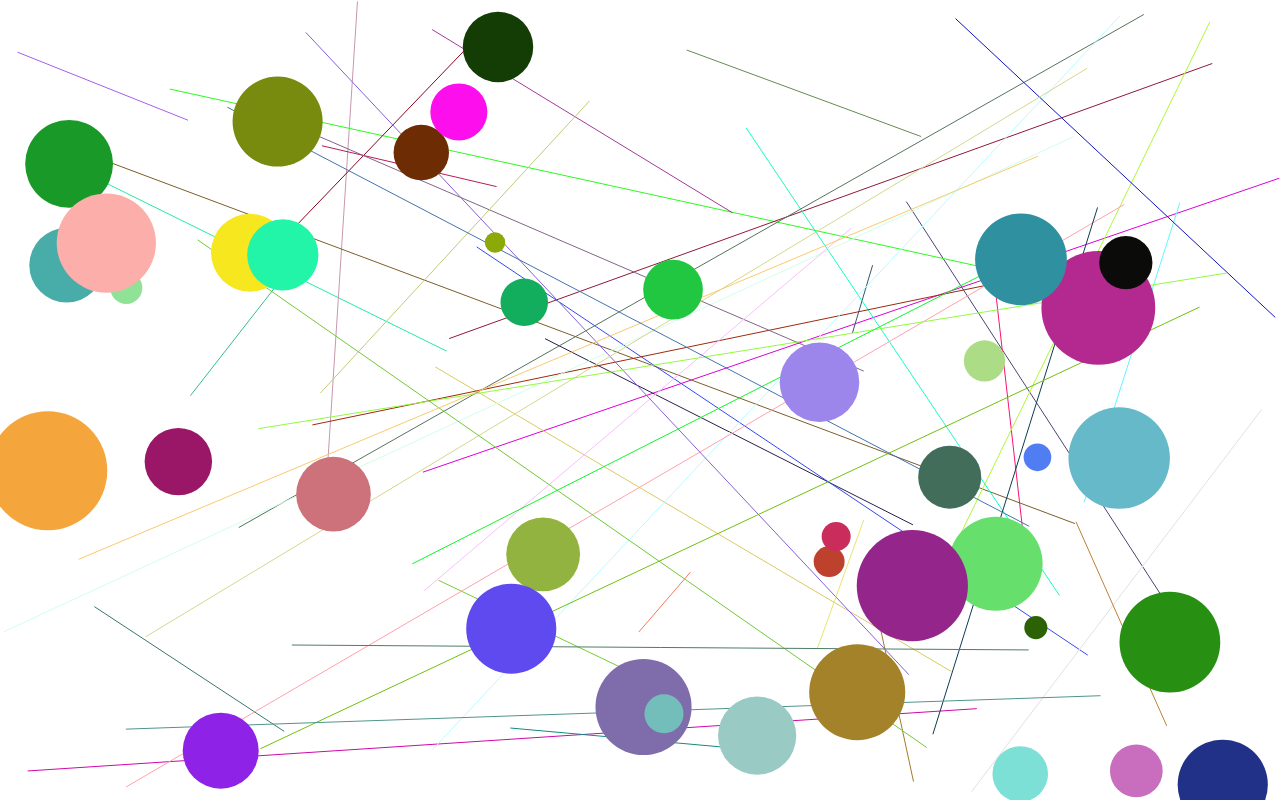
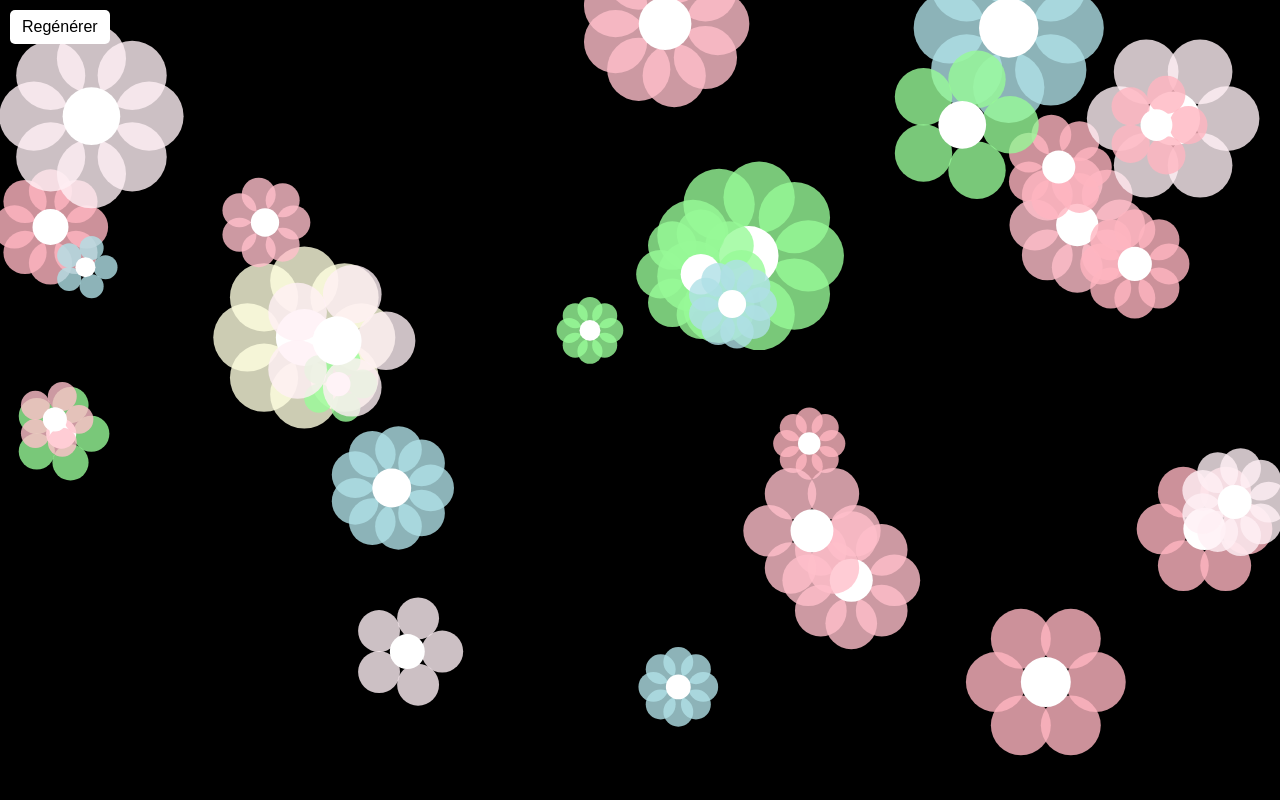
Before and after one commit to rubyaston/projecthasard, a plain HTML site: page index.html in a window 1280 px wide. Drawn offline with Linux system fonts and the light colour scheme.

Commit message:
index.html

```diff
--- a/index.html
+++ b/index.html
@@ -2,53 +2,92 @@
 <html lang="fr">
 <head>
 <meta charset="UTF-8">
-<title>Projet Hasard</title>
+<title>Fleurs Aléatoires</title>
 <style>
   body {
     margin: 0;
-    background-color: white;
+    background-color: black; /* fond noir */
+    overflow: hidden; /* pas de scroll */
   }
   canvas {
     display: block;
   }
+  #regen {
+    position: absolute;
+    top: 10px;
+    left: 10px;
+    padding: 8px 12px;
+    font-size: 16px;
+    background-color: white;
+    border: none;
+    border-radius: 5px;
+    cursor: pointer;
+  }
 </style>
 </head>
 <body>
-<canvas id="myCanvas"></canvas>
+<button id="regen">Regénérer</button>
+<canvas id="canvas"></canvas>
+
 <script>
-const canvas = document.getElementById('myCanvas');
-canvas.width = window.innerWidth;
-canvas.height = window.innerHeight;
+const canvas = document.getElementById('canvas');
 const ctx = canvas.getContext('2d');
 
-function randomColor() {
-  const r = Math.floor(Math.random()*256);
-  const g = Math.floor(Math.random()*256);
-  const b = Math.floor(Math.random()*256);
-  return `rgb(${r},${g},${b})`;
+function resizeCanvas() {
+  canvas.width = window.innerWidth;
+  canvas.height = window.innerHeight;
 }
+resizeCanvas();
+window.addEventListener('resize', resizeCanvas);
 
-function drawLine() {
-  ctx.strokeStyle = randomColor();
+// Couleurs pastel pour les fleurs
+const colors = [
+  'rgba(255,182,193,0.8)', // rose clair
+  'rgba(255,240,245,0.8)',
+  'rgba(255,192,203,0.8)',
+  'rgba(176,224,230,0.8)', // bleu pastel
+  'rgba(152,251,152,0.8)', // vert pastel
+  'rgba(255,255,224,0.8)'  // jaune pastel
+];
+
+// Fonction pour dessiner une “fleur” simple
+function drawFlower(x, y, radius, petals, color) {
+  for (let i = 0; i < petals; i++) {
+    const angle = (i * 2 * Math.PI) / petals;
+    const petalX = x + Math.cos(angle) * radius;
+    const petalY = y + Math.sin(angle) * radius;
+    ctx.beginPath();
+    ctx.arc(petalX, petalY, radius * 0.6, 0, 2 * Math.PI);
+    ctx.fillStyle = color;
+    ctx.fill();
+  }
+  // centre de la fleur
   ctx.beginPath();
-  ctx.moveTo(Math.random()*canvas.width, Math.random()*canvas.height);
-  ctx.lineTo(Math.random()*canvas.width, Math.random()*canvas.height);
-  ctx.stroke();
-}
-
-function drawCircle() {
-  ctx.fillStyle = randomColor();
-  const x = Math.random()*canvas.width;
-  const y = Math.random()*canvas.height;
-  const r = Math.random()*50 + 10;
-  ctx.beginPath();
-  ctx.arc(x, y, r, 0, Math.PI*2);
+  ctx.arc(x, y, radius * 0.5, 0, 2 * Math.PI);
+  ctx.fillStyle = 'white';
   ctx.fill();
 }
 
-// Génération aléatoire
-for(let i=0; i<50; i++) drawLine();
-for(let i=0; i<40; i++) drawCircle();
+// Fonction pour générer le tableau aléatoire de fleurs
+function generate() {
+  ctx.clearRect(0, 0, canvas.width, canvas.height);
+
+  const flowerCount = 30; // nombre de fleurs
+  for (let i = 0; i < flowerCount; i++) {
+    const x = Math.random() * canvas.width;
+    const y = Math.random() * canvas.height;
+    const radius = Math.random() * 40 + 20; // taille aléatoire
+    const petals = Math.floor(Math.random() * 5 + 5); // 5 à 9 pétales
+    const color = colors[Math.floor(Math.random() * colors.length)];
+    drawFlower(x, y, radius, petals, color);
+  }
+}
+
+// Premier rendu
+generate();
+
+// Bouton Regénérer
+document.getElementById('regen').addEventListener('click', generate);
 </script>
 </body>
 </html>
```
